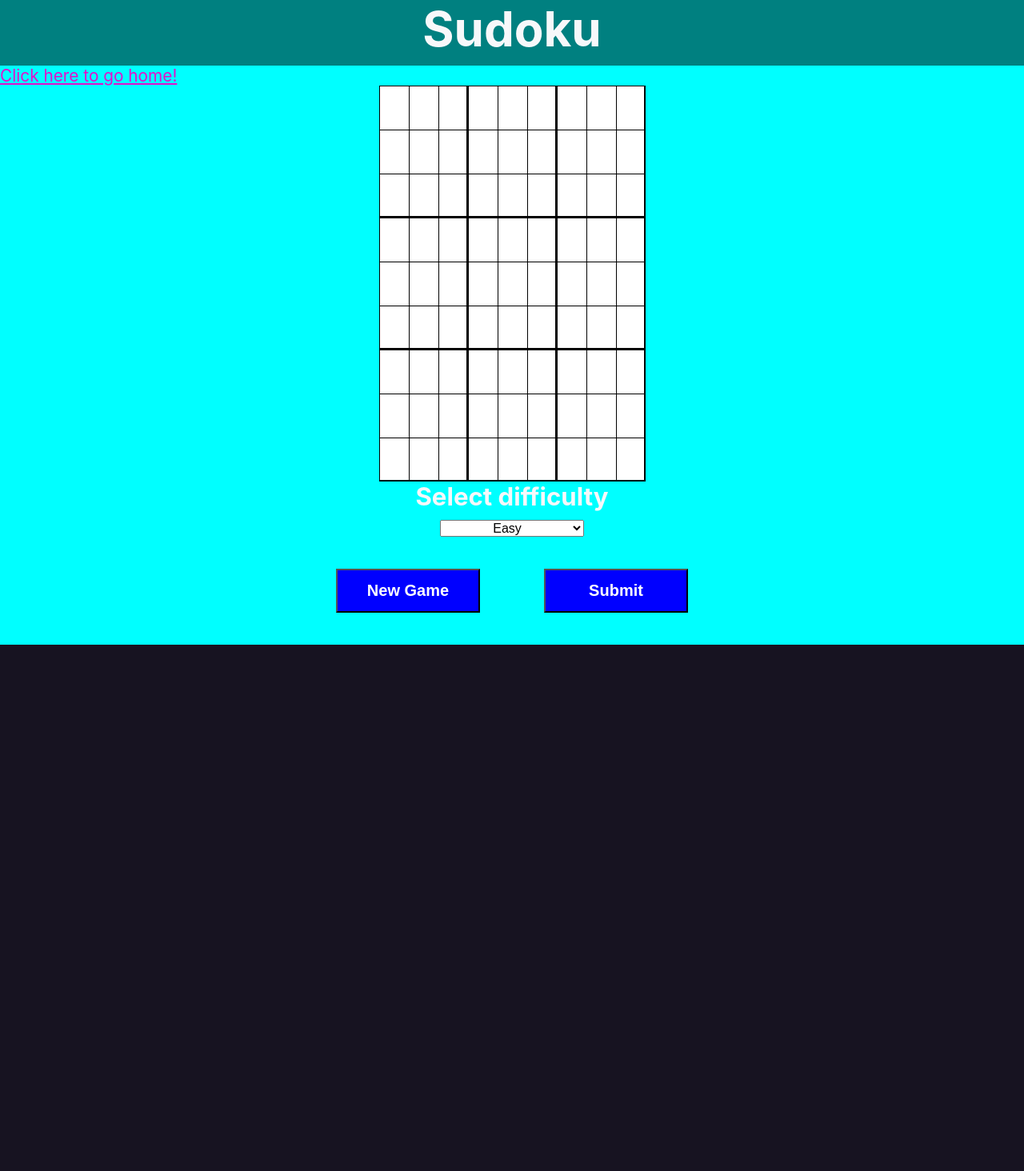
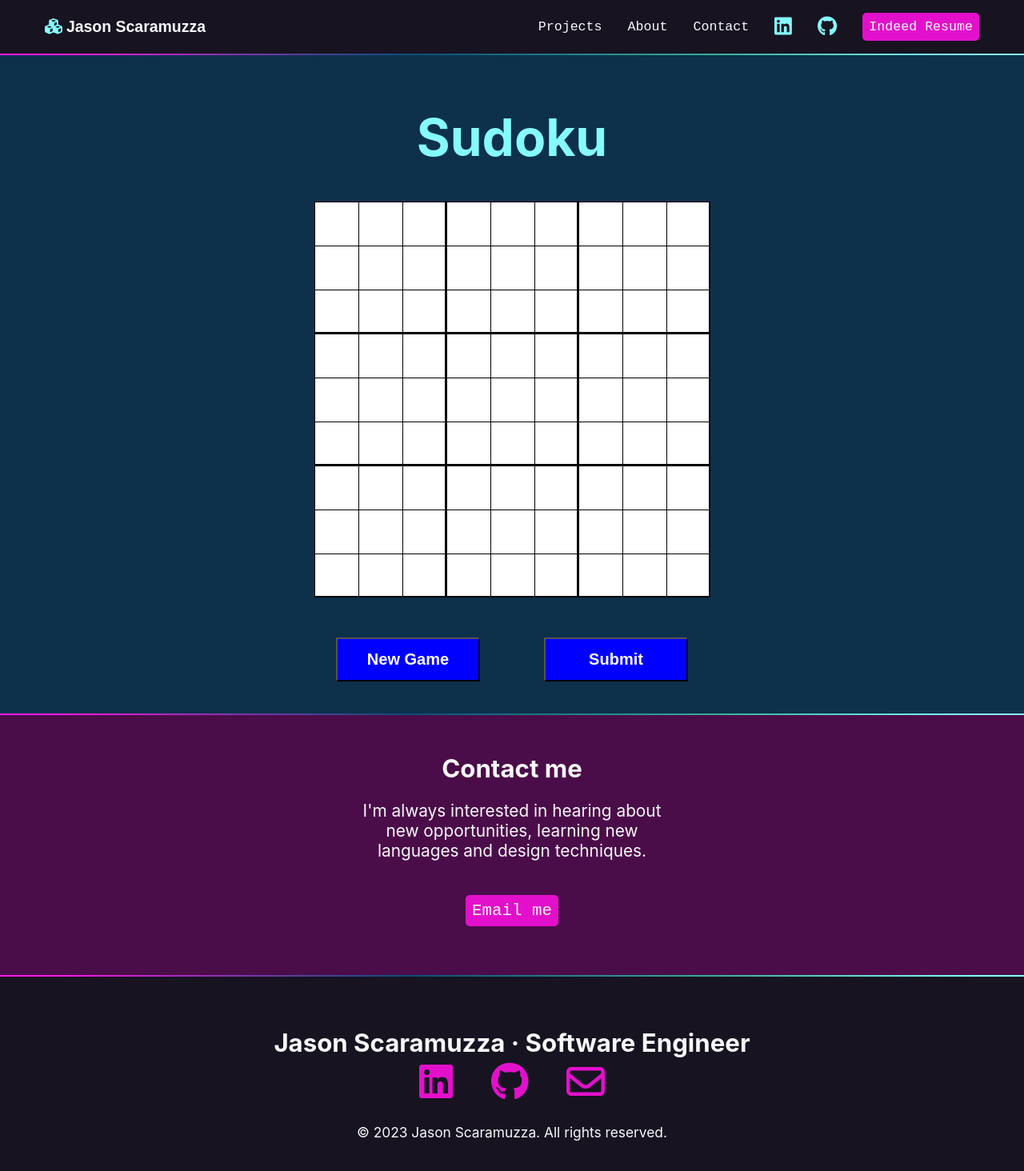
Before and after one commit to JasonScaramuzza/my-webgames-react-app, a React (Create React App) app: page /sudoku in a window 1280 px wide. Shown: the top 1464 px of the page at 80% size. Before the commit the page ends 806 px from the top, so only its background shows below. Built offline with nearby package versions, Linux system fonts and the light colour scheme; no server answers.

Commit message:
sudoku modification progress
all that's left to do is:
-Change buttons CSS.
-Add response to user when checking results

```diff
--- a/src/app/App.css
+++ b/src/app/App.css
@@ -168,8 +168,14 @@ nav [class*="fa-"]:hover{
   margin-bottom: calc(2.5rem * 1.5);
 }
 
-#projects h3 {
+#projects .link-style-1-container a{
   color: var(--aqua);
+  text-decoration-color: var(--aqua);
+}
+
+#projects .link-style-1-container a:hover{
+  color: var(--hotmag);
+  text-decoration: none;
 }
 
 #projects h4 {
--- a/src/app/App.jsx
+++ b/src/app/App.jsx
@@ -71,15 +71,19 @@ function App() {
           <h2>Projects I'm proud of</h2>
           <article>
             <div class="project-text">
-              <h4>Latest Project</h4>
-              <h3>Example Project Name</h3>
-              <p>Description of the project. This should be fairly concise while
-                also describing the key components that you developed or worked on.
-                It can be as long as you need it to be but should at least be a few
-                sentences long. Be sure to include specific links anywhere in the
-                description. A link looks like <a
-                href="https://frontendmasters.github.io/grid-flexbox-v2/">this</a>,
-                and multiple links look <a href="#">like this</a> and <a href="#">like this</a>.
+              <h4>Personal Project</h4>
+              <div className="link-style-1-container">
+                <Link to="/sudoku">
+                    <h3>Sudoku</h3>
+                </Link>
+              </div>
+              <p>This project is uses HTML, CSS and JavaScript to create a game of Sudoku.
+                The boards are currently pulled from the <a
+                href="https://sudoku-api.vercel.app/"
+                target="_blank" rel="noreferrer">Dosuku</a> API. This API provides
+                sodoku boards and solutions at 3 difficulties, Easy, Medium and Hard.
+                The API however, does not allow for custom queries, therefore which difficulty
+                you get is comletely up to chance!
               </p>
               <h4>Technologies used include:</h4>
               <ul>
@@ -154,8 +158,8 @@ function App() {
       <div class="section-contact-me-container">
         <section id="contact-me">
           <h2>Contact me</h2>
-          <p>I'm always interested in hearing about new job opportunities,
-            learning new languages and new design techniques.</p>
+          <p>I'm always interested in hearing about new opportunities,
+            learning new languages and design techniques.</p>
           <p>
             <a
               href="mailto:jason.scaramuzza@gmail.com"
@@ -194,7 +198,7 @@ function App() {
             </a>
           </li>
         </ul>
-        <p><small>&copy; 2024 Jason Scaramuzza. All rights reserved.</small></p>
+        <p><small>&copy; 2023 Jason Scaramuzza. All rights reserved.</small></p>
       </footer>
     </div>
   );
--- a/src/sudoku/SudokuBoardComponent.js
+++ b/src/sudoku/SudokuBoardComponent.jsx
@@ -1,5 +1,4 @@
 /* eslint-disable no-sequences */
-import './SudokuStyle.css'
 import { useState, useEffect } from 'react';
 
 const SudokuBoardComponent = () =>  {
@@ -102,7 +101,8 @@ const SudokuBoardComponent = () =>  {
   }
 
   return (
-    <div>
+    <div id="sudoku-game">
+      <section id="board">
         {board?.map((row, rowIndex) => {
           return(
           <div className="row" key={rowIndex}>
@@ -120,21 +120,15 @@ const SudokuBoardComponent = () =>  {
                   value={modifiedCell}
                   readOnly={lockedCells[rowIndex][columnIndex]}
                   maxLength={1}
-                  type='number'>
+                  type='numeric'>
                 </input>
               );
             })}
           </div>
           )
         })}
-        <div className="sudoku-options">
-          <h2 className="select-difficulty">Select difficulty</h2>
-          <select
-            className="sudoku-difficulty-selection">
-            <option value="Easy">Easy</option>
-            <option value="Medium">Medium</option>
-            <option value="Hard">Hard</option>
-          </select>
+      </section>
+      <section id="sudoku-options">
         <button
           onClick={() => initialiseGameFromAPI()}
           className="button-new-game button-style-1"
@@ -147,7 +141,7 @@ const SudokuBoardComponent = () =>  {
           id="button-submit">
           Submit
         </button>
-        </div>
+      </section>
     </div>
   );
 };
--- a/src/sudoku/SudokuPage.jsx
+++ b/src/sudoku/SudokuPage.jsx
@@ -1,24 +1,119 @@
-import '../app/App.css';
 import './SudokuStyle.css'
 import { Link } from 'react-router-dom';
+import { FontAwesomeIcon } from '@fortawesome/react-fontawesome';
+import { faLinkedin, faGithub } from '@fortawesome/free-brands-svg-icons';
+import { faEnvelope } from '@fortawesome/free-regular-svg-icons';
+import { faCubes } from '@fortawesome/free-solid-svg-icons';
 import SudokuBoardComponent from './SudokuBoardComponent';
 
+const NAVBAR = ["Jason Scaramuzza","Projects","About","Contact","LinkedIn","Github","Indeed Resume"];
 
 export function SudokuPage(){
   return (
     <div className="suduko-page">
-    <section className='section-heading'>
+      <section id="nav-bar">
+        <nav>
+          <ul>
+            <li>
+              <h1>
+                <a href="home">
+                  <FontAwesomeIcon icon={faCubes} aria-hidden="true"/>
+                  <span>{NAVBAR[0]}</span>
+                </a>
+              </h1>
+            </li>
+            <li><a href="#projects">{NAVBAR[1]}</a></li>
+            <li><a href="about">{NAVBAR[2]}</a></li>
+            <li><a href="#contact-me">{NAVBAR[3]}</a></li>
+            <li>
+              <a
+                href="https://www.linkedin.com/in/jason-scaramuzza-842ba8181/"
+                target="_blank" rel="noreferrer">
+                <FontAwesomeIcon icon={faLinkedin} aria-hidden="true"/>
+                <span class="sr-only">{NAVBAR[4]}</span>
+              </a>
+            </li>
+            <li>
+              <a
+                href="https://github.com/JasonScaramuzza"
+                target="_blank" rel="noreferrer">
+                <FontAwesomeIcon icon={faGithub} aria-hidden="true"/>
+                <span class="sr-only">{NAVBAR[5]}</span>
+              </a>
+            </li>
+            <li>
+              <a
+                href="https://profile.indeed.com/p/jasons-vd2jcl7"
+                target="_blank" rel="noreferrer"
+                class="link-style-button">
+                {NAVBAR[6]}
+              </a>
+            </li>
+          </ul>
+        </nav>
+      </section>
+
+      <div class="gradient-1"></div>
+
+      <section id='sudoku-intro'>
         <div className='heading'>
-        <h1 className="title">Sudoku</h1>
+          <h2 className="title">Sudoku</h2>
         </div>
       </section>
 
       <section className='section-page'>
-      <Link to={'/home'} className='link-home link-style-1'> Click here to go home!</Link>
         <div className='sudoku-game-container'>
           {SudokuBoardComponent()}
         </div>
       </section>
+
+      <div class="gradient-1"></div>
+
+      <div class="section-contact-me-container">
+        <section id="contact-me">
+          <h2>Contact me</h2>
+          <p>I'm always interested in hearing about new opportunities,
+            learning new languages and design techniques.</p>
+          <p>
+            <a
+              href="mailto:jason.scaramuzza@gmail.com"
+              class="link-style-button">
+              Email me
+            </a>
+          </p>
+        </section>
+      </div>
+      <div class="gradient-1"></div>
+
+      <footer>
+        <h2>Jason Scaramuzza &middot; Software Engineer</h2>
+        <ul>
+          <li>
+            <a
+              href="https://www.linkedin.com/in/jason-scaramuzza-842ba8181/"
+              target="_blank" rel="noreferrer">
+              <FontAwesomeIcon icon={faLinkedin} aria-hidden="true"/>
+              <span class="sr-only">{NAVBAR[4]}</span>
+            </a>
+          </li>
+          <li>
+            <a
+              href="https://github.com/JasonScaramuzza"
+              target="_blank" rel="noreferrer">
+              <FontAwesomeIcon icon={faGithub} aria-hidden="true"/>
+              <span class="sr-only">{NAVBAR[5]}</span>
+            </a>
+          </li>
+          <li>
+            <a
+              href="mailto:jason.scaramuzza@gmail.com">
+              <FontAwesomeIcon icon={faEnvelope} aria-hidden="true"/>
+              <span class="sr-only">{NAVBAR[3]}</span>
+            </a>
+          </li>
+        </ul>
+        <p><small>&copy; 2023 Jason Scaramuzza. All rights reserved.</small></p>
+      </footer>
     </div>
   );
 };
--- a/src/sudoku/SudokuStyle.css
+++ b/src/sudoku/SudokuStyle.css
@@ -1,76 +1,86 @@
-.suduko-page{
-    background-color: aqua;
-    width: auto;
-    height: auto;
-  }
+/* intro */
 
-.title {
-  text-align: center;
-  font-size: 60px;
-  background-color: teal;
-  margin-top: 0px;
-  padding-bottom: 10px;
+#sudoku-intro {
+  padding: 4rem 1rem 2rem 1rem;
+  margin: 0 auto;
+  background-color: var(--dkblue);
 }
 
-.page{
-  background-color: aqua;
+#sudoku-intro h2 {
+  font-size: 4rem;
+  color: var(--aqua);
+  text-align: center;
 }
 
-.row{
+/* suduko board */
+.sudoku-game-container {
+  background-color: var(--dkblue);
+}
+
+#board {
+  width: fit-content;
+  margin: 0 auto;
+  padding: 10px;
+}
+
+.row {
   display: flex;
   justify-content: center;
 }
 
-.cell{
+.cell {
   text-align: center;
-  width: 37px;
+  width: 55px;
   height: 55px;
-  padding-left: 18px;
   font-size: 30px;
   background-color: white;
-  border: 0px;
-  border-left: 1px;
-  border-top: 1px;
-  border-style: solid;
-  border-color: black;
+  border: 0px solid black;
+  border-left: 1px solid black;
+  border-top: 1px solid black;
 }
 
-.column-2{
-  border-right: 2px;
-  border-style: solid;
-  border-color: black;
-}
-.column-5{
-  border-right: 2px;
-  border-style: solid;
-  border-color: black;
-}
-.column-8{
+.column-2 {
   border-right: 2px;
   border-style: solid;
   border-color: black;
 }
 
-.row-2{
+.column-5 {
+  border-right: 2px;
+  border-style: solid;
+  border-color: black;
+}
+
+.column-8 {
+  border-right: 2px;
+  border-style: solid;
+  border-color: black;
+}
+
+.row-2 {
   border-bottom: 2px;
   border-style: solid;
   border-color: black;
 }
-.row-5{
+
+.row-5 {
   border-bottom: 2px;
   border-style: solid;
   border-color: black;
 }
-.row-8{
+
+.row-8 {
   border-bottom: 2px;
   border-style: solid;
   border-color: black;
 }
-.sudoku-options{
+
+#sudoku-options {
   margin: 0 auto;
   text-align: center;
 }
-.sudoku-difficulty-selection{
+
+.sudoku-difficulty-selection {
   display:flex;
   margin: 0 auto;
   margin-top: 10px;
@@ -79,13 +89,16 @@
   font-size: 16px;
   width: 180px;
 }
-.button-new-game{
+
+.button-new-game {
   margin: 40px;
 }
-.button-submit{
+
+.button-submit {
   margin: 40px;
 }
-.button-style-1{
+
+.button-style-1 {
   width: 180px;
   height: 55px;
   background-color: blue;
```
Also changed, not shown: src/MyRoutes.js (line endings or trailing spaces). Lines whose indentation alone changed are shown as unchanged.
